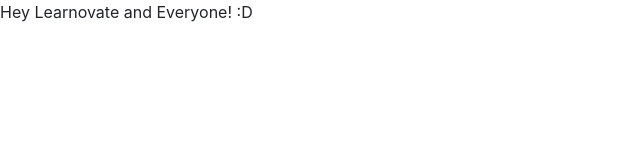
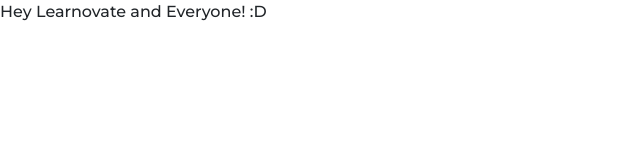
Before and after one commit to praveenscience/react-shopping-cart-helper, a React (Create React App) app: page / in a window 1280 px wide. Shown: the top 160 px of the page, without its empty margins (0-640 px from the left). Built offline with nearby package versions, Linux system fonts and the light colour scheme.

Commit message:
Included custom CSS.

```diff
--- a/src/index.js
+++ b/src/index.js
@@ -2,6 +2,8 @@
 import ReactDOM from "react-dom";
 import App from "./components/App";
 import * as serviceWorker from "./serviceWorker";
+
+import "./styles/App.css";
 
 ReactDOM.render(
   <React.StrictMode>
--- /dev/null
+++ b/src/styles/App.css
@@ -0,0 +1,3 @@
+body {
+  font-family: "Montserrat", sans-serif;
+}
```
